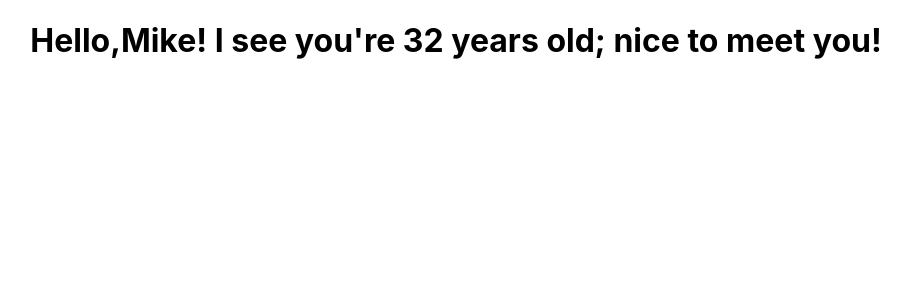
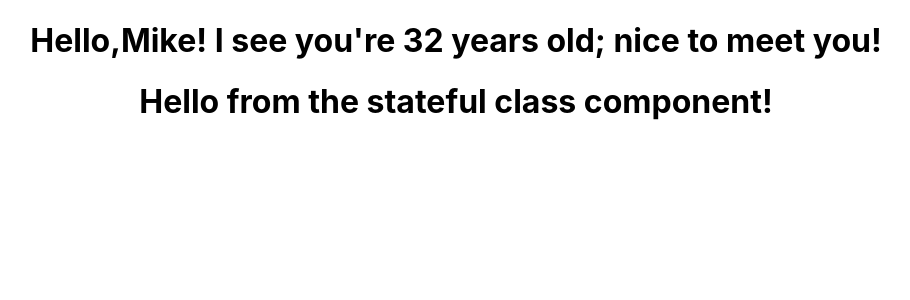
Before and after one commit to MattheusKasa/gitpod-react-2, a React (Create React App) app in the folder my-app/: page / in a window 1280 px wide. Shown: the top 300 px of the page, without its empty margins (184-1094 px from the left). Built offline with nearby package versions, Linux system fonts and the light colour scheme.

Commit message:
Add stateful greeting class and .js

```diff
--- a/my-app/src/App.js
+++ b/my-app/src/App.js
@@ -1,11 +1,13 @@
 import logo from './logo.svg';
 import './App.css';
 import FunctionalGreetingWithProps from './components/FunctionalGreetingWithProps';
+import StatefulGreeting from './components/StatefulGreeting';
 
 function App() {
   return (
     <div className="App">
       <FunctionalGreetingWithProps greeting="nice to meet you!" name="Mike" age="32" />
+      <StatefulGreeting />
     </div>
   );
 }
--- /dev/null
+++ b/my-app/src/components/StatefulGreeting.js
@@ -0,0 +1,10 @@
+import React from "react";
+
+class StatefulGreeting extends React.Component {
+    render() {
+        return <h1>Hello from the stateful class component!</h1>
+    }
+
+}
+
+export default StatefulGreeting
```
